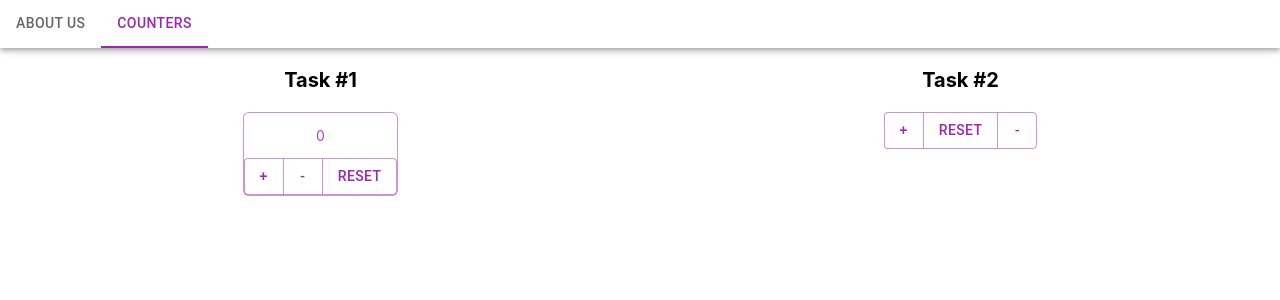
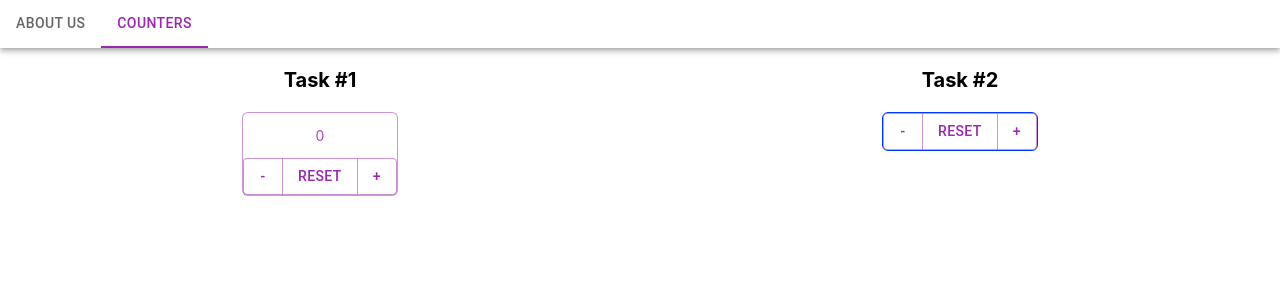
Before and after one commit to rihoko-vladimir/react-playground, a React (Create React App) app: page /react-playground/counters in a window 1280 px wide. Shown: the top 300 px of the page. Built offline with nearby package versions, Linux system fonts and the light colour scheme.

Commit message:
Slightly fixed look and feel

```diff
--- a/src/views/Counter/index.js
+++ b/src/views/Counter/index.js
@@ -4,10 +4,10 @@ import PropTypes from 'prop-types'
 const Counter = (props) => (
     <div style={props.style} className={"mainContainer"}>
         <p className={"counter"}>{props.currentCount}</p>
-        <ButtonGroup className={"buttonContainer"} color={"secondary"}>
-            <Button variant="outlined" size={"medium"} onClick={() => props.onIncrementClicked()}>+</Button>
-            <Button variant="outlined" size={"medium"} onClick={() => props.onDecrementClicked()}>-</Button>
-            <Button variant="outlined" size={"medium"} onClick={() => props.onResetClicked()}>Reset</Button>
+        <ButtonGroup className={"buttonContainer"} size={"medium"} variant="outlined" color={"secondary"}>
+            <Button onClick={() => props.onDecrementClicked()}>-</Button>
+            <Button onClick={() => props.onResetClicked()}>Reset</Button>
+            <Button onClick={() => props.onIncrementClicked()}>+</Button>
         </ButtonGroup>
     </div>
 );
--- a/src/views/CounterParent/index.js
+++ b/src/views/CounterParent/index.js
@@ -45,10 +45,10 @@ export default class CounterParent extends React.Component {
     render() {
         return (
             <div className={"container"}>
-                <ButtonGroup variant={"outlined"} color={"secondary"}>
+                <ButtonGroup variant={"outlined"} color={"secondary"} size={"medium"}>
+                    <Button onClick={this.onCounterRemoved}>-</Button>
+                    <Button onClick={this.onCounterReset}>Reset</Button>
                     <Button onClick={this.onNewCounterAdded}>+</Button>
-                    <Button onClick={this.onCounterReset}>Reset</Button>
-                    <Button onClick={this.onCounterRemoved}>-</Button>
                 </ButtonGroup>
                 <div className={"counters"}>{this.state.counters}</div>
             </div>
--- a/src/views/CounterParent/styles.css
+++ b/src/views/CounterParent/styles.css
@@ -3,6 +3,8 @@
     flex-direction: column;
     align-items: flex-start;
     justify-content: flex-start;
+    border: solid 1px #0336FF;
+    border-radius: 6px;
 }
 .counters{
     display: flex;
```
